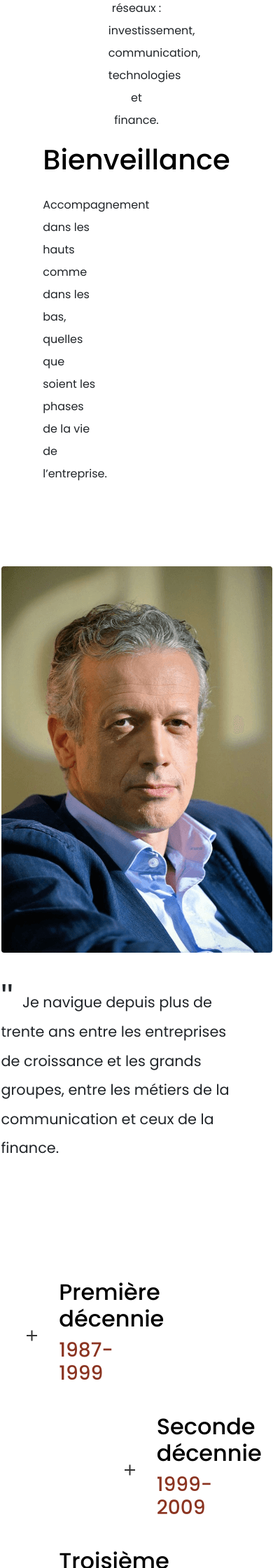
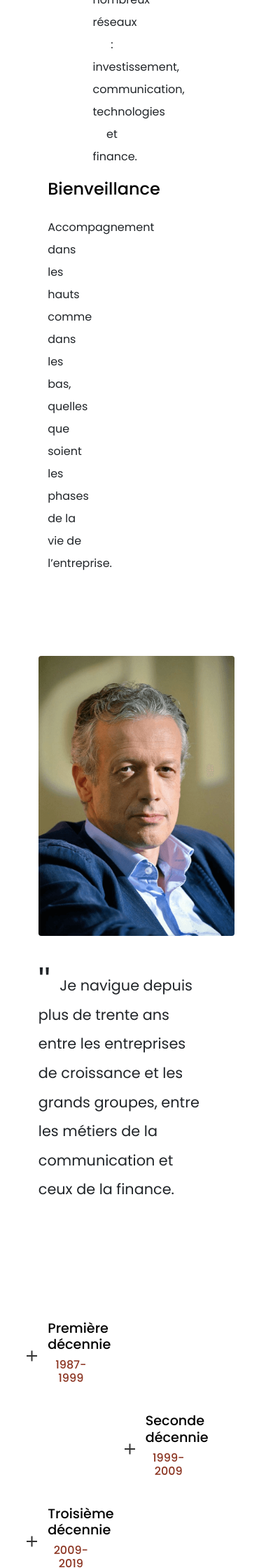
Before and after one commit to Probalt/Achele, a PHP site: page / in a window 390 px wide. Shown: the part 3280-5520 px from the top of the page at 70% size. Run offline with PHP 8.4, Linux system fonts and the light colour scheme; some libraries are stand-ins or nearby versions; some web fonts are replaced.

Commit message:
1st test responsiveness

```diff
--- a/application.css
+++ b/application.css
@@ -3,9 +3,9 @@
 @import "footer.css";
 @import "home.css";
 
-html {
+/*html {
   scroll-behavior: smooth;
-}
+}*/
 
 html > body {
 /*  font-family: 'Varela Round', sans-serif;
--- a/home.css
+++ b/home.css
@@ -61,10 +61,6 @@
   display: flex;
   align-items: flex-start;
   justify-content: center;
-}
-
-#scroll a {
-	transition:
 }
 
 .demo a {
--- a/home.html
+++ b/home.html
@@ -428,6 +428,7 @@
 
 
   <script src="https://code.jquery.com/jquery-3.2.1.min.js"></script>
+  <script src="scroll.js"></script>
   <script src="faq.js"></script>
   <script src="faq-cv.js"></script>
   <script src="plus.js"></script>
--- /dev/null
+++ b/scroll.js
@@ -0,0 +1,24 @@
+$(document).ready(function(){
+  // Add smooth scrolling to all links
+  $("a").on('click', function(event) {
+
+    // Make sure this.hash has a value before overriding default behavior
+    if (this.hash !== "") {
+      // Prevent default anchor click behavior
+      event.preventDefault();
+
+      // Store hash
+      var hash = this.hash;
+
+      // Using jQuery's animate() method to add smooth page scroll
+      // The optional number (800) specifies the number of milliseconds it takes to scroll to the specified area
+      $('html, body').animate({
+        scrollTop: $(hash).offset().top
+      }, 800, function(){
+
+        // Add hash (#) to URL when done scrolling (default click behavior)
+        window.location.hash = hash;
+      });
+    } // End if
+  });
+});
--- a/section.css
+++ b/section.css
@@ -106,6 +106,7 @@
   margin-bottom: 100px;
   display: flex;
   flex-direction: column;
+  text-align: center;
 }
 #cv1 {
   width: 45%;
@@ -122,6 +123,30 @@
 #cv4 {
   width: 45%;
   align-self: flex-end;
+}
+#cv1 p {
+  text-align: left;
+}
+#cv2 p {
+  text-align: left;
+}
+#cv3 p {
+  text-align: left;
+}
+#cv4 p {
+  text-align: left;
+}
+#cv1 a {
+  padding-left: 0px;
+}
+#cv2 a {
+  padding-left: 0px;
+}
+#cv3 a {
+  padding-left: 0px;
+}
+#cv4 a {
+  padding-left: 0px;
 }
 
 
@@ -244,12 +269,21 @@
 }
 
 @media (max-width: 710px) {
+  #home #logo img {
+    width: 300px;
+    height: 200px;
+    margin-bottom: 100px;
+  }
   #bloc2 {
     display: grid;
     grid-row-gap: 50px;
   }
+  #bloc2 .plus-minus-toggle {
+    margin-left: 20px;
+  }
   #bloc3 {
     padding-top: 100px;
+    margin-right: 70px;
   }
   #bloc4 {
     display: grid;
@@ -259,5 +293,22 @@
   #bloc4 #photo {
     margin: 0px;
   }
-  #
+  #bloc4 #photo img {
+    height: 400px;
+  }
+  #bloc5 .content {
+    padding-left: 0px;
+  }
+  #bloc5 p {
+    font-size: 0.8em;
+  }
+  h1 {
+    font-size: 1.5em;
+  }
+  h2 {
+    font-size: 1.2em;
+  }
+  h3 {
+    font-size: 1em;
+  }
 }
```
